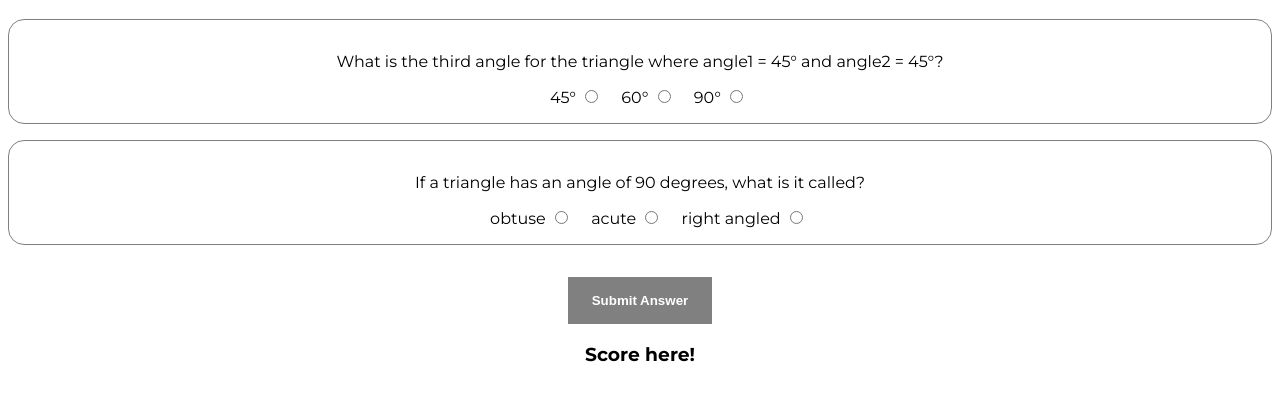
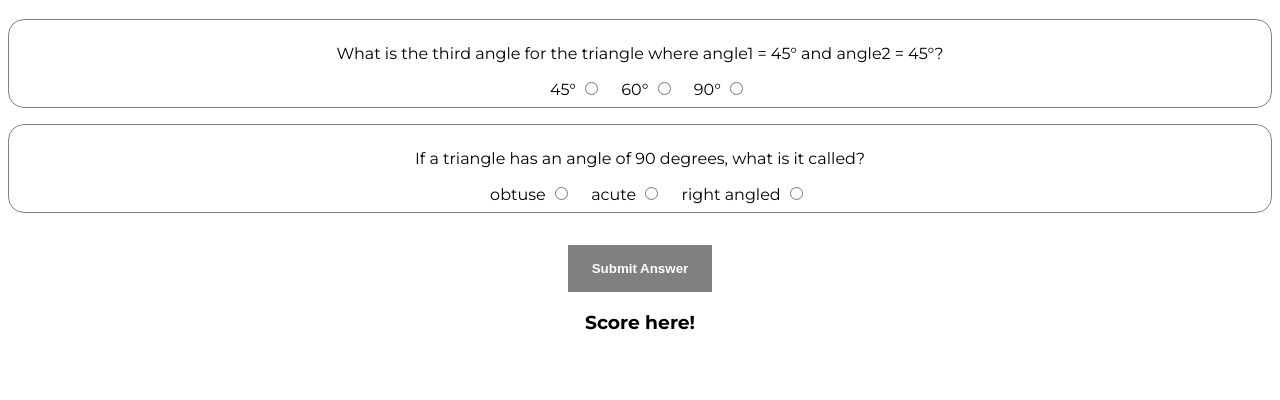
Before and after one commit to Avin008/fun-with-triangles, a plain HTML site: page pages/quiz.html in a window 1280 px wide. Shown: the part 122-522 px from the top of the page. Drawn offline with Linux system fonts and the light colour scheme.

Commit message:
updated: question container padding

```diff
--- a/style.css
+++ b/style.css
@@ -46,7 +46,7 @@ input {
 }
 
 .question {
-  padding: 1rem;
+  padding: 0.5rem;
   border: 1px solid gray;
   border-radius: 1rem;
   margin: 1rem 0;
```
